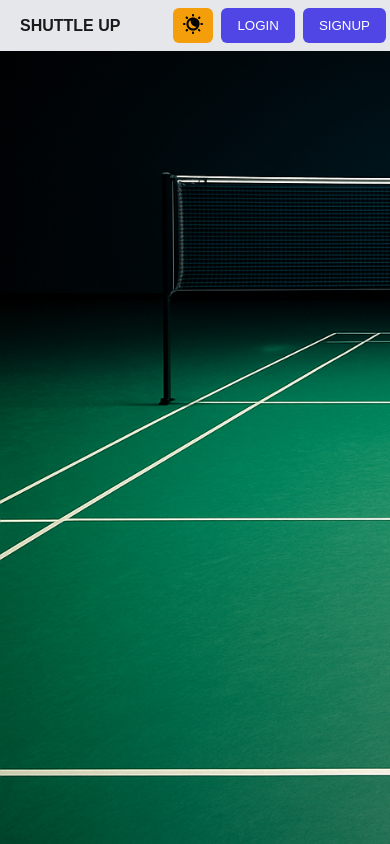
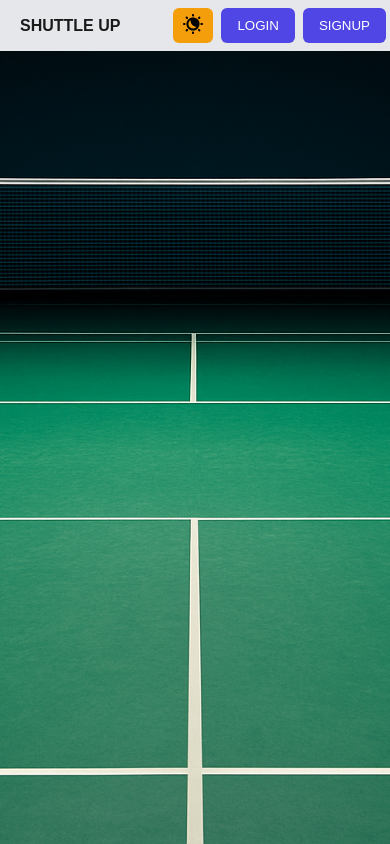
Before and after one commit to pearl174/shuttle-up-frontend, a React (Vite) app: page / in a window 390 px wide. Built offline with nearby package versions, Linux system fonts and the light colour scheme.

Commit message:
Center image for responsiveness. Remove fluff text. (It was a hi).

```diff
--- a/src/pages/LandingPage/LandingPage.css
+++ b/src/pages/LandingPage/LandingPage.css
@@ -2,5 +2,6 @@
     background-image: url("../../assets/badminton-court.png");
     background-size: cover;
     width: 100vw;
-    height: calc(100vh)
+    height: 100vh;
+    background-position: center;
 }
--- a/src/pages/LandingPage/LandingPage.jsx
+++ b/src/pages/LandingPage/LandingPage.jsx
@@ -1,7 +1,7 @@
 import "./LandingPage.css";
 
 const LandingPage = () => {
-    return <div className="image-holder">Hi</div>
+    return <div className="image-holder"></div>
 }
 
 export default LandingPage;
```
